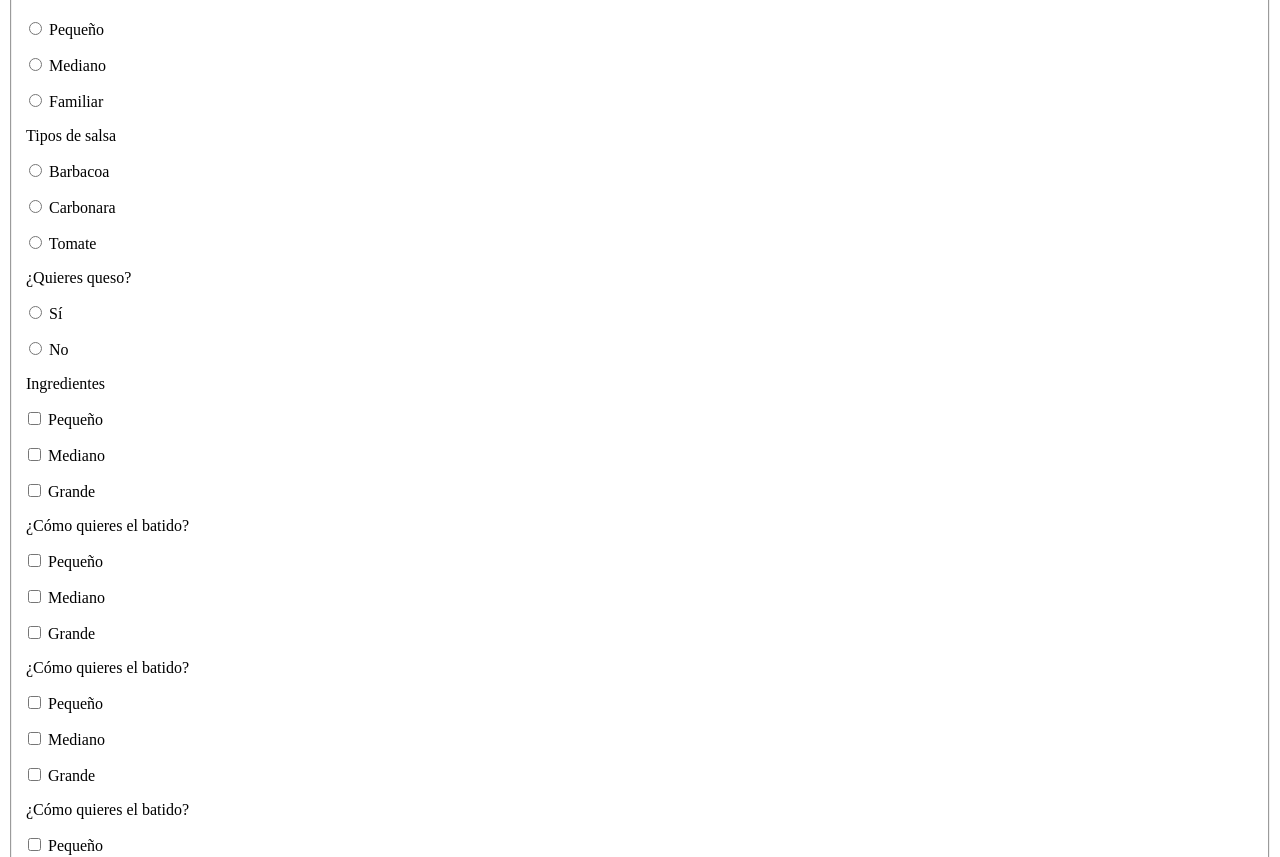
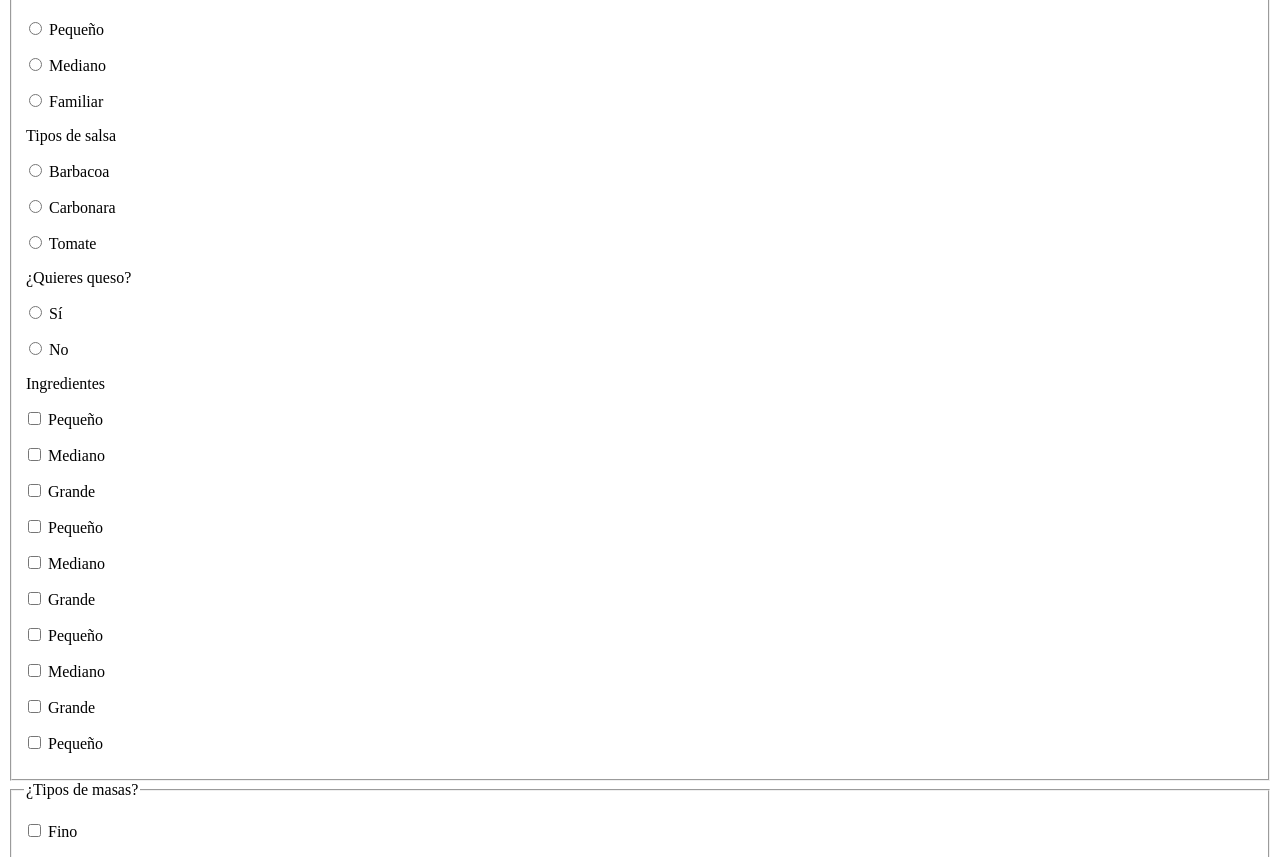
Before and after one commit to Tortuero/Practicas-TICO, a plain HTML site: page pizzeria.html in a window 1280 px wide. Shown: the part 87-944 px from the top of the page. Drawn offline with Linux system fonts and the light colour scheme.

Commit message:
Create pizzeria.html

```diff
--- a/pizzeria.html
+++ b/pizzeria.html
@@ -53,7 +53,7 @@
       <input type="checkbox" name="size" id="size_3" value="large">
       <label for="size_3">Grande</label>
     </p>
-    <legend>¿Cómo quieres el batido?</legend>
+
     <p>
       <input type="checkbox" name="size" id="size_1" value="small">
       <label for="size_1">Pequeño</label>
@@ -66,7 +66,7 @@
       <input type="checkbox" name="size" id="size_3" value="large">
       <label for="size_3">Grande</label>
     </p>
-    <legend>¿Cómo quieres el batido?</legend>
+
     <p>
       <input type="checkbox" name="size" id="size_1" value="small">
       <label for="size_1">Pequeño</label>
@@ -79,7 +79,7 @@
       <input type="checkbox" name="size" id="size_3" value="large">
       <label for="size_3">Grande</label>
     </p>
-    <legend>¿Cómo quieres el batido?</legend>
+
     <p>
       <input type="checkbox" name="size" id="size_1" value="small">
       <label for="size_1">Pequeño</label>
```
